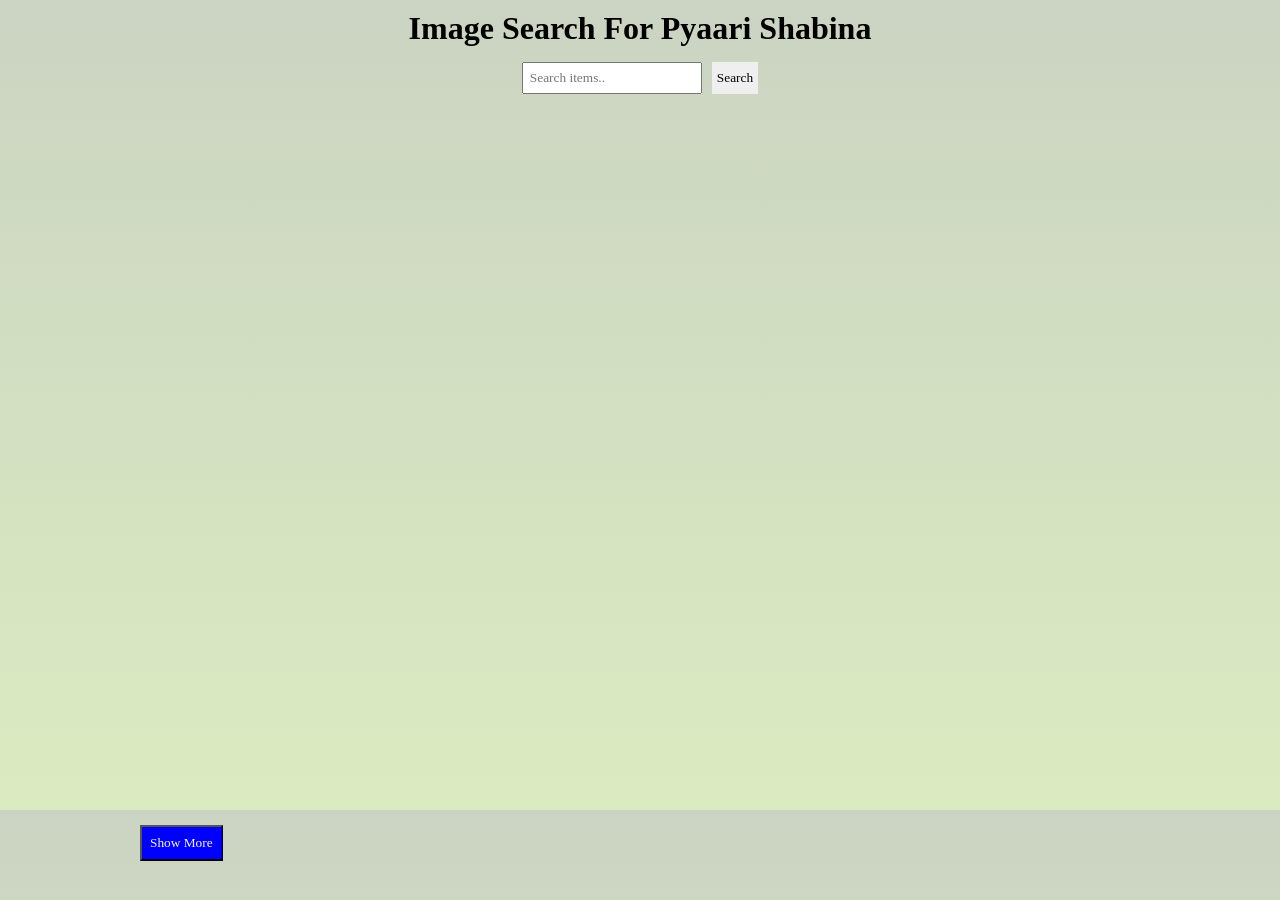
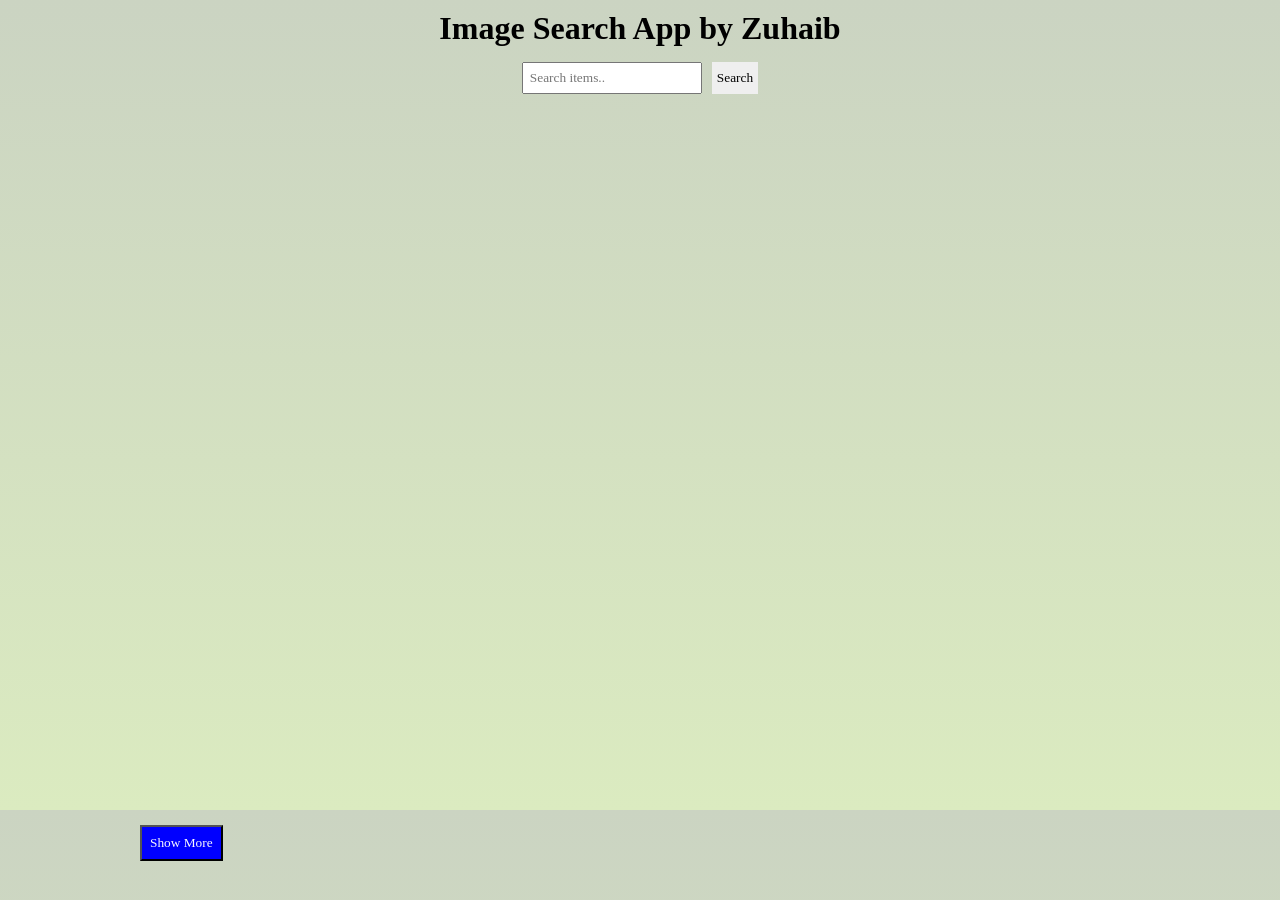
Before and after one commit to Zuhaib123456/Image-Search-App, a plain HTML site: page index.html in a window 1280 px wide. Drawn offline with Linux system fonts and the light colour scheme.

Commit message:
Update index.html

```diff
--- a/index.html
+++ b/index.html
@@ -10,7 +10,7 @@
 
 <body>
   <div class="container">
-    <h1 class="heading">Image Search For Pyaari Shabina</h1>
+    <h1 class="heading">Image Search App by Zuhaib</h1>
     <div class="search-section">
       <input type="text" id="search-box" placeholder="Search items..">
       <button id="search">Search</button>
```
